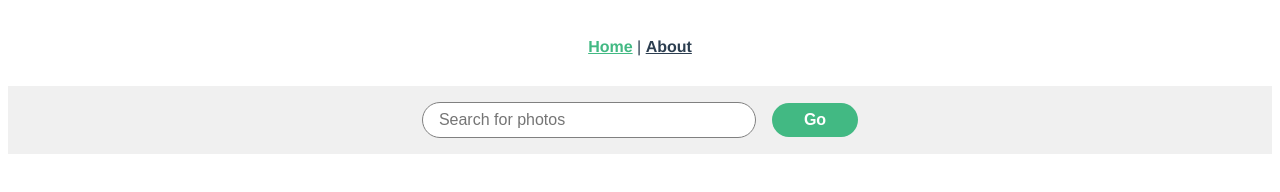
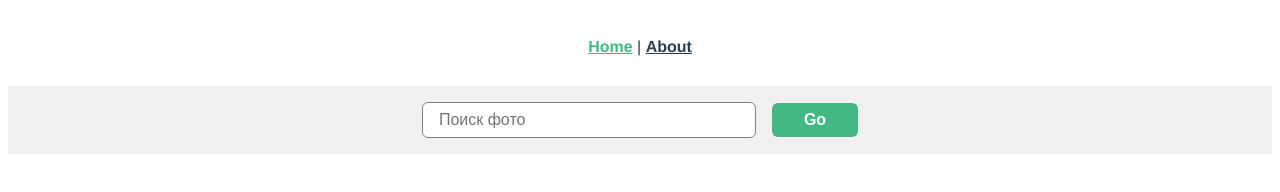
Before and after one commit to sheffcer/vue-flickr, a Vue app: page / in a window 1280 px wide. Shown: the top 192 px of the page. Built offline with nearby package versions, Linux system fonts and the light colour scheme.

Commit message:
modify styles

```diff
--- a/src/components/ImageCard.vue
+++ b/src/components/ImageCard.vue
@@ -22,7 +22,7 @@ export default {
 .image-card {
   width: calc(33% - 1rem);
   margin: .5rem;
-  border-radius: 5px;
+  border-radius: 4px;
   box-shadow: 0 5px 15px rgba(0, 0, 0, .15);
   background: white;
   @media only screen and (max-width: 799px) {
@@ -31,6 +31,9 @@ export default {
   @media only screen and (max-width: 549px) {
     width: 100%;
     margin: .5rem 0;
+  }
+  @media  (min-width: 992px) {
+    width: calc(25% - 1rem);
   }
 }
 .image-card__image {
--- a/src/views/Home.vue
+++ b/src/views/Home.vue
@@ -6,7 +6,7 @@
           <span class='screen-reader-only'>Search:</span>
           <input
             v-model='tag'
-            placeholder='Search for photos'
+            placeholder='Поиск фото'
             type='text'
             class='searchbar-input'
           />
@@ -92,7 +92,7 @@ export default {
 }
 .wrapper {
   margin: 0 auto;
-  max-width: 800px;
+  max-width: 992px;
   @media only screen and (max-width: 799px) {
     max-width: 100%;
     margin: 0 1.5rem;
@@ -127,7 +127,7 @@ export default {
 }
 .searchbar-input {
   padding: .5rem 1rem;
-  border-radius: 20px;
+  border-radius: 6px;
   font-size: 1rem;
   border: 1px solid gray;
   min-width: 300px;
@@ -139,10 +139,12 @@ export default {
 .btn {
   padding: .5rem 1rem;
   font-size: 1rem;
-  border-radius: 20px;
+  border-radius: 6px;
   background: transparent;
   border: none;
+  cursor: pointer;
 }
+
 .btn--green {
   background: #42b983;
   color: white;
```
